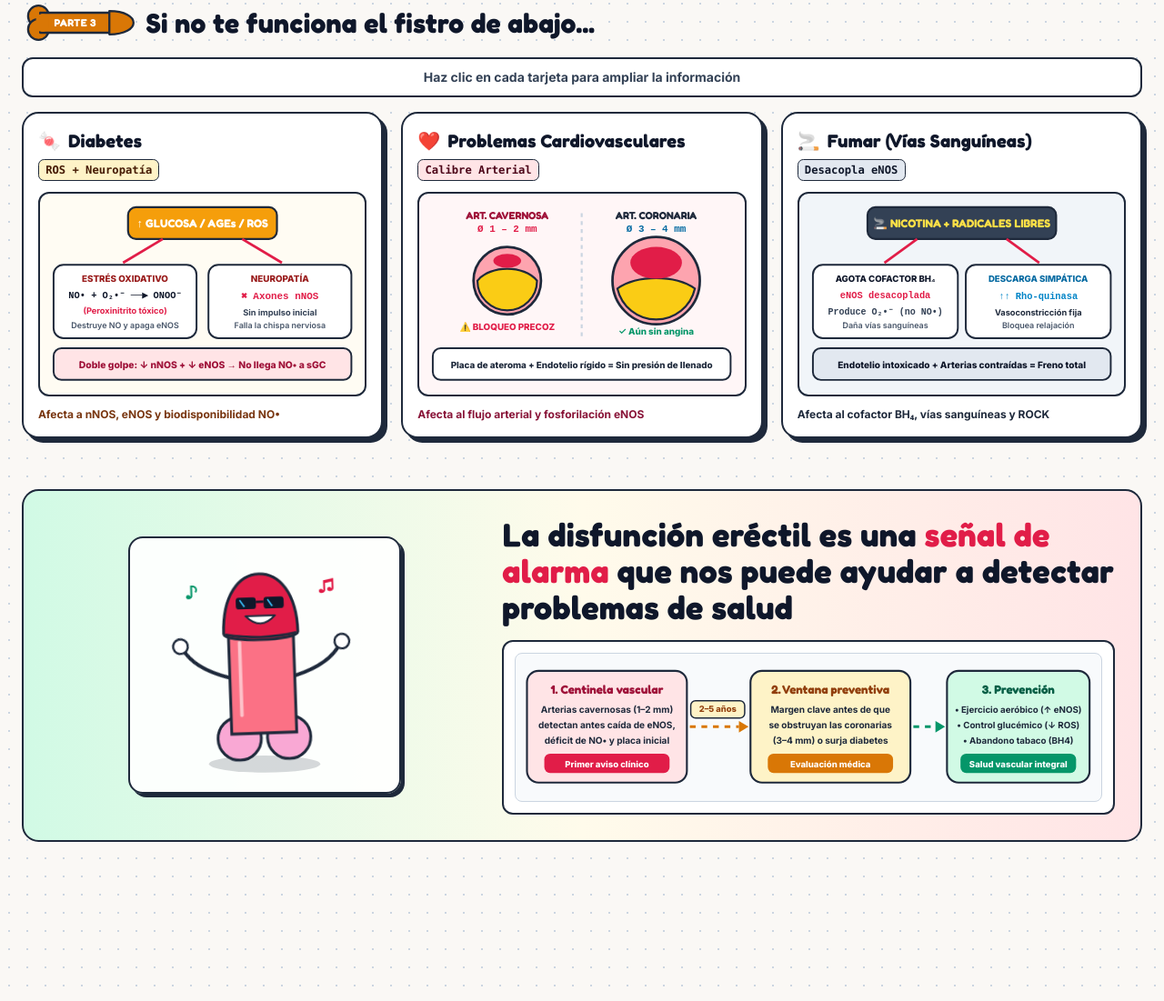
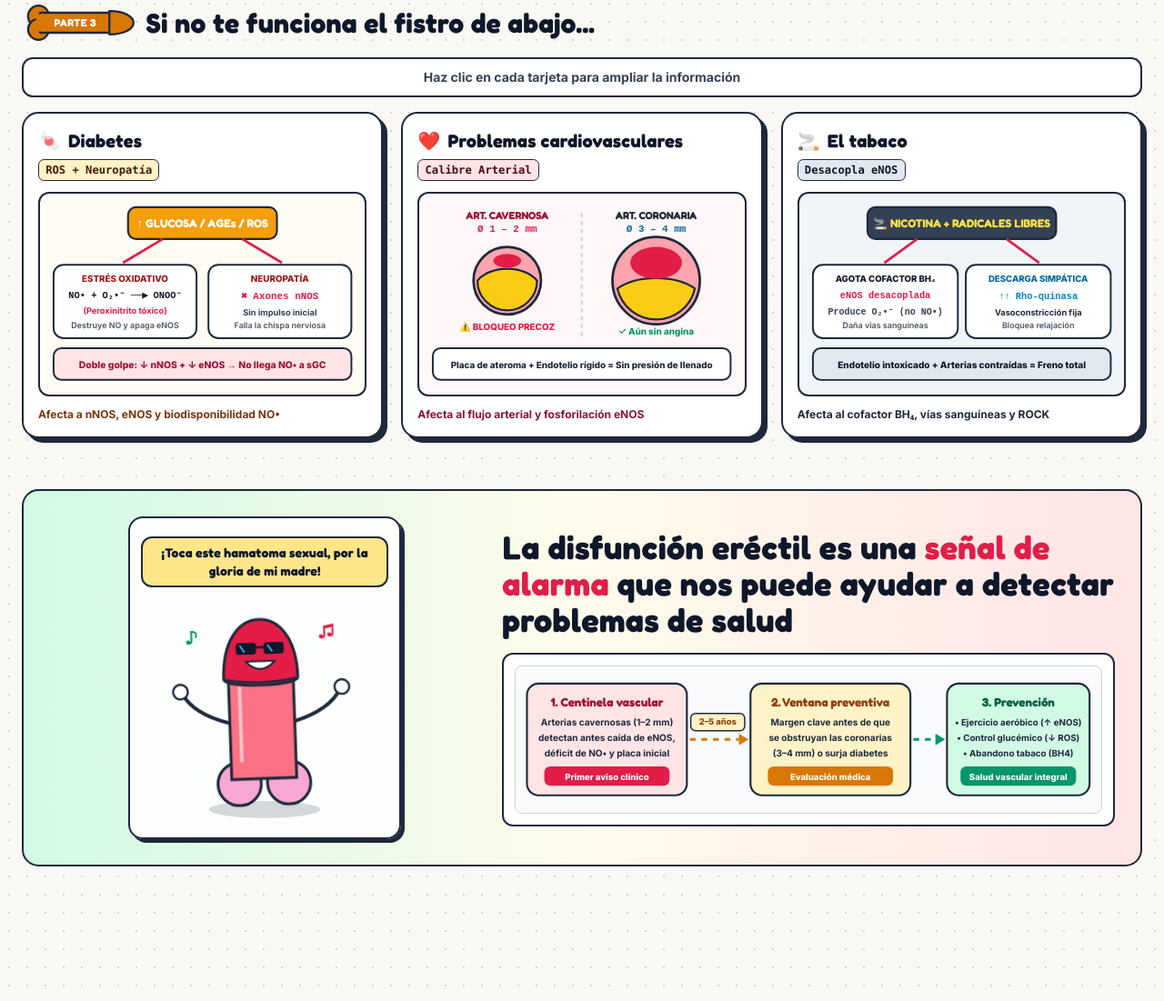
Before and after one commit to borhw/chiquipollas, a plain HTML site: page index.html in a window 1280 px wide. Shown: the part 1666-2767 px from the top of the page at 91% size. Drawn offline with nearby package versions, Linux system fonts and the light colour scheme.

Commit message:
Update index.html

```diff
--- a/index.html
+++ b/index.html
@@ -1143,7 +1143,7 @@
           <div class="flex flex-col items-start gap-1.5">
             <h3 class="text-xl font-bold text-slate-900 flex items-center gap-2">
               <span>❤️</span>
-              <span>Problemas Cardiovasculares</span>
+              <span>Problemas cardiovasculares</span>
             </h3>
             <span class="mol-pill bg-rose-100 text-rose-950">Calibre Arterial</span>
           </div>
@@ -1190,7 +1190,7 @@
           <div class="flex flex-col items-start gap-1.5">
             <h3 class="text-xl font-bold text-slate-900 flex items-center gap-2">
               <span>🚬</span>
-              <span>Fumar (Vías Sanguíneas)</span>
+              <span>El tabaco</span>
             </h3>
             <span class="mol-pill bg-slate-200 text-slate-900">Desacopla eNOS</span>
           </div>
@@ -1250,9 +1250,13 @@
 
           <!-- IZQUIERDA: PENE FELIZ CON TESTÍCULOS, GAFAS DE SOL, BRAZOS SALUDANDO Y NOTAS MUSICALES ♪ ♫ -->
           <div class="lg:col-span-5 flex flex-col items-center space-y-3">
-            <div id="happy-stage" onclick="celebrateHappy()" class="relative w-full max-w-[300px] bg-white/90 rounded-2xl border-2 border-slate-800 p-3 shadow-[4px_4px_0px_#1E293B] cursor-pointer hover:scale-[1.02] transition-transform" title="Haz clic para celebrar">
+            <div id="happy-stage" onclick="celebrateHappy()" class="relative w-full max-w-[300px] bg-white/90 rounded-2xl border-2 border-slate-800 p-3 shadow-[4px_4px_0px_#1E293B] cursor-pointer hover:scale-[1.02] transition-transform space-y-2" title="Haz clic para celebrar">
               <!-- Contenedor de confeti -->
               <div id="confetti-layer" class="pointer-events-none absolute inset-0 overflow-hidden rounded-2xl"></div>
+
+              <p class="relative z-10 text-center font-comic font-bold text-xs sm:text-sm text-slate-900 bg-amber-200 border-2 border-slate-800 rounded-xl px-2.5 py-1.5 leading-snug">
+                ¡Toca este hamatoma sexual, por la gloria de mi madre!
+              </p>
 
               <svg id="svg-happy-char" viewBox="0 0 320 300" class="w-full h-auto overflow-visible select-none" role="img" aria-label="Pene feliz con testículos bailando">
                 <!-- Sombra suelo -->
@@ -2504,7 +2508,7 @@
         diabetes: {
           titulo: "Diabetes (ROS y neuropatía)",
           texto:
-            "¡Qué pasa! La diabetes llena los vasos de radicales libres (ROS), agota el cofactor BH4, desacopla la eNOS y daña los axones nNOS. ¡Un sabotaje bioquímico completo contra la erección!",
+            "¡Qué pasa! La diabetes llena los vasos de radicales libres (ROS), agota el cofactor BH4, desacopla la eNOS y daña los axones nNOS. ¡Fistro pecador contra la erección!",
           audioUrl: ""
         },
         cardio: {
@@ -2520,9 +2524,9 @@
           audioUrl: ""
         },
         conclusion: {
-          titulo: "Conclusión clave",
+          titulo: "Conclusión",
           texto:
-            "¡Escucha bien este diagnóstico! Como las arterias cavernosas miden solo 1 a 2 milímetros, la disfunción eréctil es una señal de alarma que avisa de 2 a 5 años antes que las coronarias y nos ayuda a detectar problemas de salud a tiempo. ¡Hasta luego Lucas!",
+            "¡Cobarrdee! Como las arterias cavernosas miden solo 1 a 2 milímetros, la disfunción eréctil es una señal de alarma que avisa de 2 a 5 años antes que las coronarias y nos ayuda a detectar problemas de salud a tiempo. ¡Hasta luego Lucas!",
           audioUrl: ""
         }
       };
```
